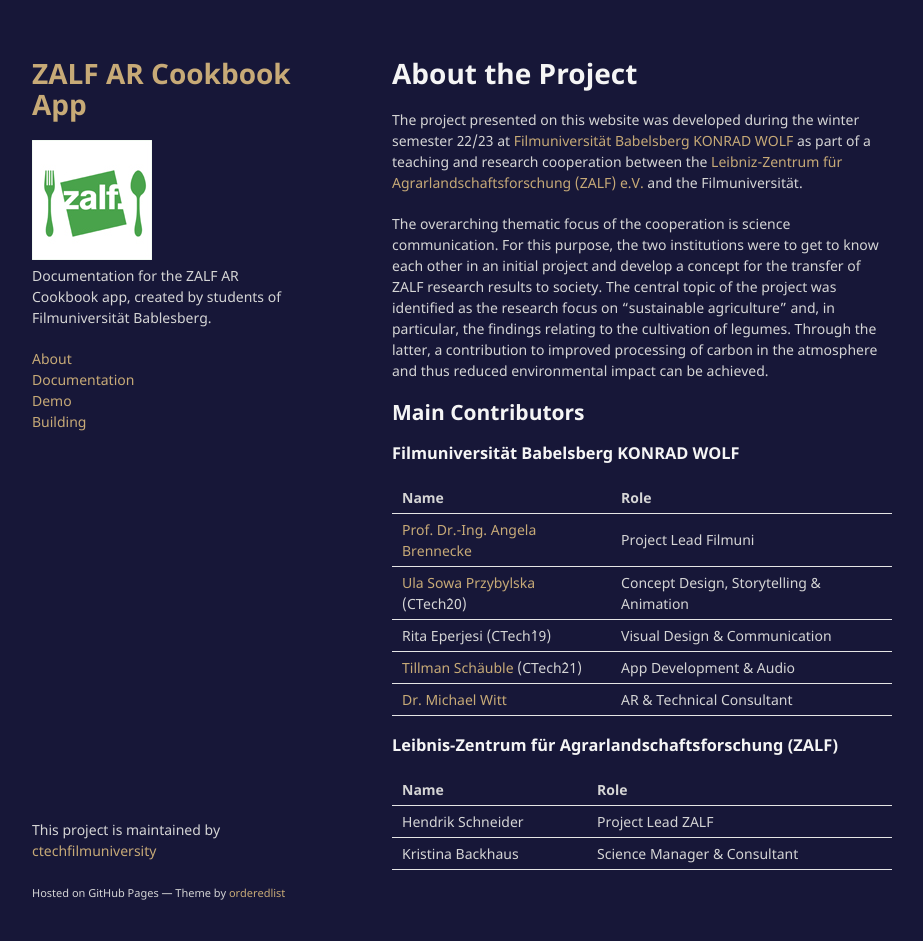
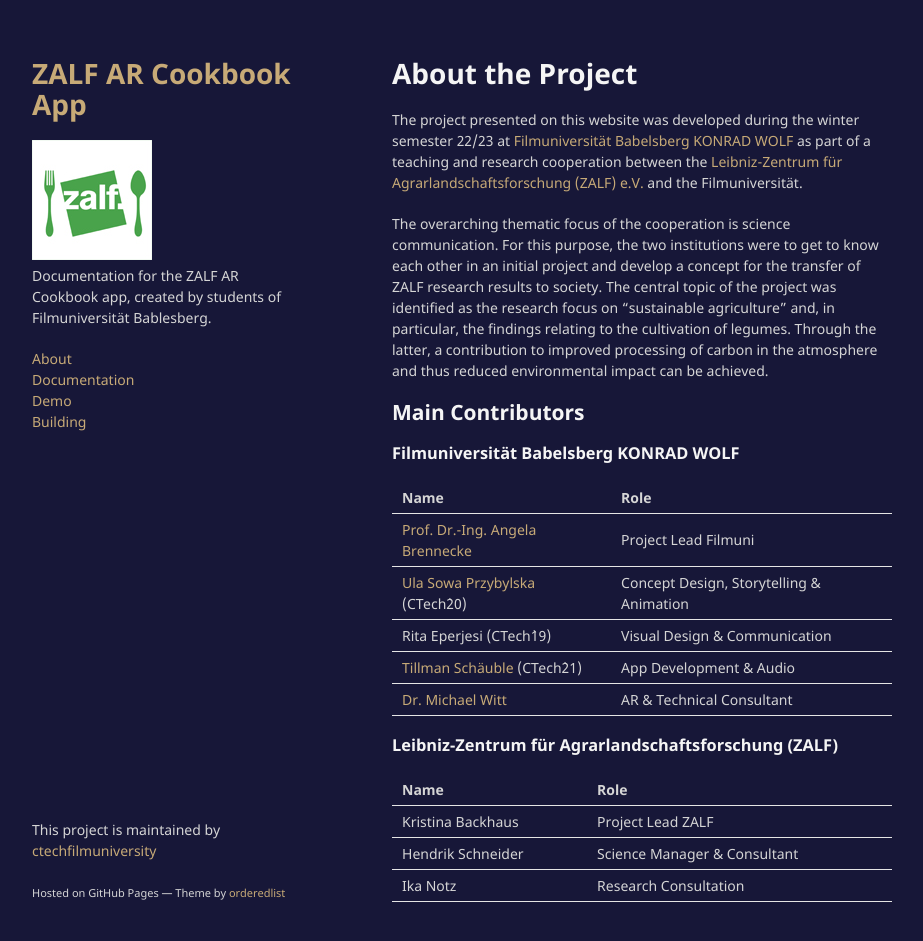
Before and after one commit to ctechfilmuniversity/zalf-ar-documentation, a Jekyll site: the page built from about.md, in a window 1280 px wide and 972 px high. Shown: the top 941 px of the window, without its empty margins (178-1101 px from the left). Built offline with Jekyll 4.4.1, drawn with Linux system fonts in a browser that asks for light colours; our own code applies the rules of GitHub Pages for plain Markdown files.

Commit message:
fixed about page

```diff
--- a/about.md
+++ b/about.md
@@ -22,9 +22,10 @@
 
 
 
-### Leibnis-Zentrum für Agrarlandschaftsforschung (ZALF)
+### Leibniz-Zentrum für Agrarlandschaftsforschung (ZALF)
 
 | Name | Role |
 | :--- | :--- |
-| Hendrik Schneider | Project Lead ZALF |
-| Kristina Backhaus  | Science Manager & Consultant |
+| Kristina Backhaus  | Project Lead ZALF |
+| Hendrik Schneider | Science Manager & Consultant |
+| Ika Notz | Research Consultation |
```
